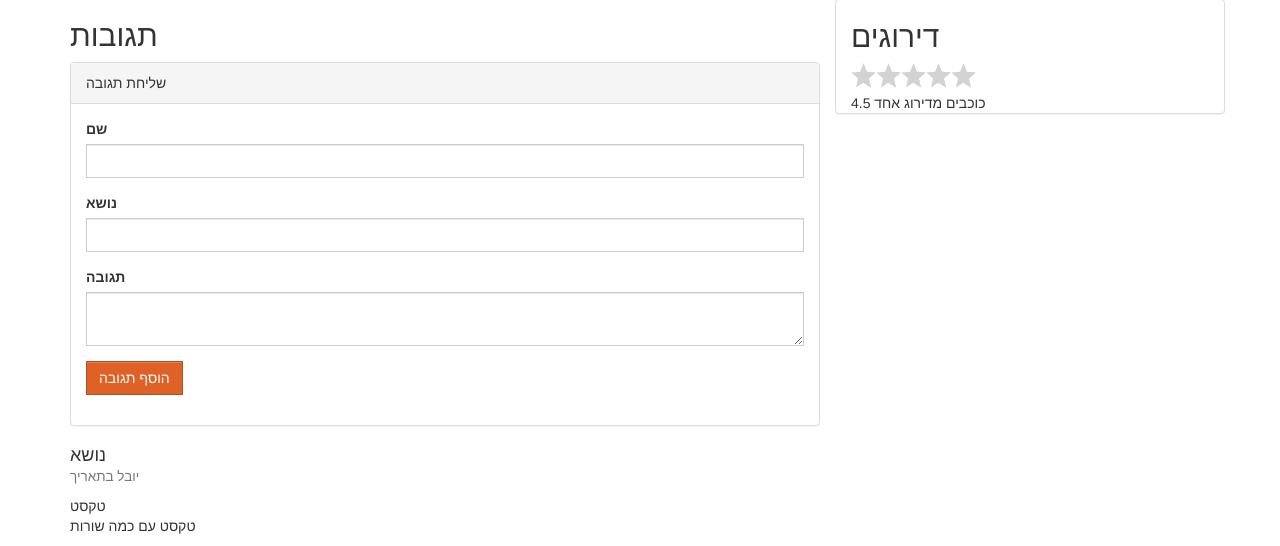
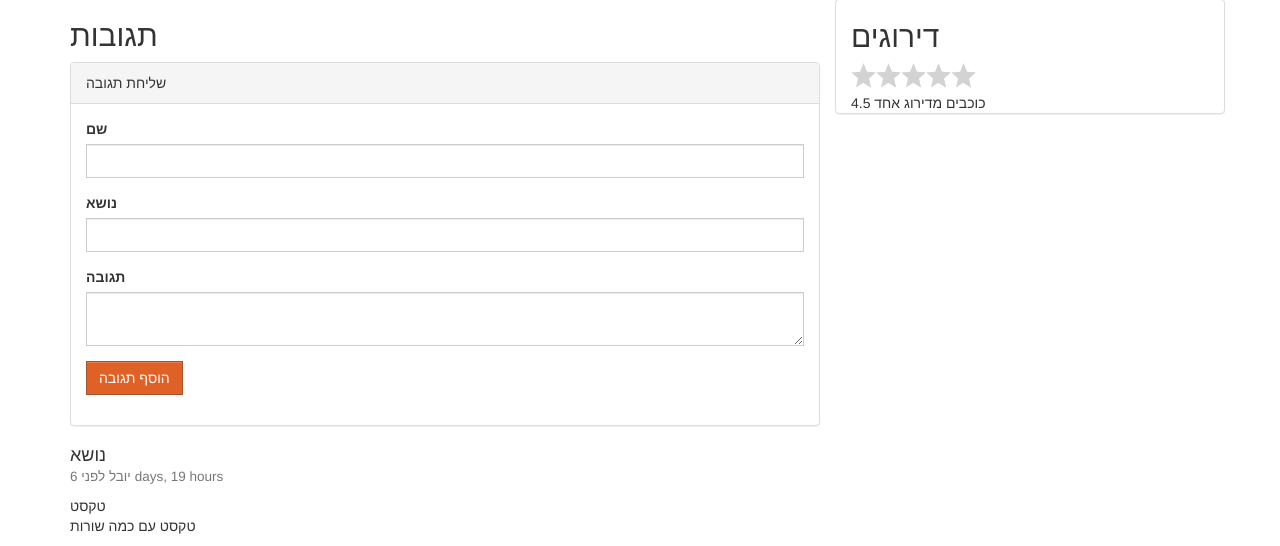
Before and after one commit to gcmusic/music-on-demand-site, a Django app: page /artist/1/ in a window 1280 px wide. Shown: the part 514-1060 px from the top of the page. Run offline with Django 3.2, Linux system fonts and the light colour scheme; data comes from the database, SQL or seed files in the repository; data that the repository does not hold is empty; some libraries are stand-ins or nearby versions.

Commit message:
Fixed dates on reviews

```diff
--- a/mod/settings.py
+++ b/mod/settings.py
@@ -107,7 +107,7 @@ AUTH_PASSWORD_VALIDATORS = [
 # Internationalization
 # https://docs.djangoproject.com/en/1.9/topics/i18n/
 
-LANGUAGE_CODE = 'en-us'
+LANGUAGE_CODE = 'he-il'
 
 TIME_ZONE = 'UTC+2'
 
--- a/modapp/templates/artist.html
+++ b/modapp/templates/artist.html
@@ -268,7 +268,7 @@
                             <div class="review">
                                 <h4>
                                     <div>{{ review.subject }}</div>
-                                    <div><small>{{ review.sender }} בתאריך {{ review.date|time }}</small></div>
+                                    <div><small>{{ review.sender }} לפני {{ review.submit_date|timesince }}</small></div>
                                 </h4>
                                 <div>
                                     {{ review.body|linebreaks }}
```
